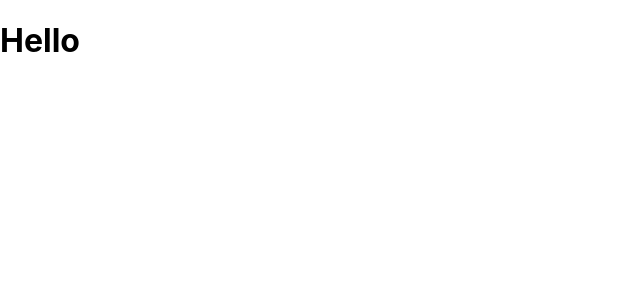
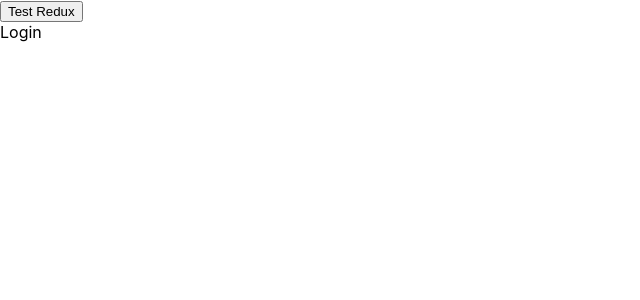
Before and after one commit to JoseChirinos/react-scalable-js, a React (Vite) app: page /login in a window 1280 px wide. Shown: the top 300 px of the page, without its empty margins (0-640 px from the left). Built offline with nearby package versions, Linux system fonts and the light colour scheme.

Commit message:
Config base completed

```diff
--- a/package.json
+++ b/package.json
@@ -5,7 +5,8 @@
   "scripts": {
     "dev": "vite",
     "build": "vite build",
-    "preview": "vite preview"
+    "preview": "vite preview",
+    "lint": "npx eslint src/ --ext .js,.jsx \"src/\""
   },
   "dependencies": {
     "lodash": "^4.17.21",
@@ -20,6 +21,7 @@
   },
   "devDependencies": {
     "@babel/eslint-parser": "^7.17.0",
+    "@babel/preset-react": "^7.16.7",
     "@vitejs/plugin-react": "^1.0.7",
     "eslint": "^8.13.0",
     "eslint-config-airbnb": "^19.0.4",
--- a/src/redux/actionCreators.js
+++ b/src/redux/actionCreators.js
@@ -1,6 +1,8 @@
-import { SET_MENU_TOGGLE } from './actions'
+import { SET_USER_AUTH } from './actions'
 
-export const setMenuToggle = (toggle = false) => ({
-  type: SET_MENU_TOGGLE,
-  toggle,
+export const setUserAuth = (user) => ({
+  type: SET_USER_AUTH,
+  user,
 })
+
+export default () => {}
--- a/src/redux/actions.js
+++ b/src/redux/actions.js
@@ -1 +1,3 @@
-export const SET_MENU_TOGGLE = 'SET_MENU_TOGGLE'
+export const SET_USER_AUTH = 'SET_USER_AUTH'
+
+export default () => {}
--- a/src/redux/reducers.js
+++ b/src/redux/reducers.js
@@ -1,10 +1,12 @@
-import { SET_MENU_TOGGLE } from './actions'
+import { SET_USER_AUTH } from './actions'
 
-export const menuToggle = (state = false, action) => {
-  switch (action.type) {
-    case SET_MENU_TOGGLE:
-      return action.toggle
+export const userAuth = (state = { logged: false }, action = {}) => {
+  switch (action?.type) {
+    case SET_USER_AUTH:
+      return action?.user
     default:
       return state
   }
 }
+
+export default () => {}
--- a/src/redux/store.js
+++ b/src/redux/store.js
@@ -1,12 +1,13 @@
 import { createStore, combineReducers } from 'redux'
-import { menuToggle } from './reducers'
+import { userAuth } from './reducers'
 
 const reducers = combineReducers({
-  menuToggle,
+  userAuth,
 })
 
 const store = createStore(
   reducers,
+  /* eslint no-underscore-dangle: ["error", { "allow": ["__REDUX_DEVTOOLS_EXTENSION__"] }] */
   window.__REDUX_DEVTOOLS_EXTENSION__ && window.__REDUX_DEVTOOLS_EXTENSION__()
 )
 
--- a/src/routes/index.js
+++ b/src/routes/index.js
@@ -1,26 +1,32 @@
-import React, { Fragment } from 'react'
-import { BrowserRouter as Router } from 'react-router-dom'
-import RouterList from './router-list'
+import React from 'react'
+import { useSelector, useDispatch } from 'react-redux'
+import { BrowserRouter } from 'react-router-dom'
+import RouterList from '@/routes/router-list'
+import { setUserAuth } from '@/redux/actionCreators'
 
-/* Data */
-const USER = import.meta.env.VITE_USER
-const PASS = import.meta.env.VITE_PASSWORD
+const USER = import.meta.env.VITE_USER // eslint-disable-line
+const PASS = import.meta.env.VITE_PASSWORD // eslint-disable-line
 
-const RouterApp = (props) => {
-  console.log(USER, PASS)
+const RouterApp = () => {
+  console.log(USER, PASS) // eslint-disable-line
+  const userAuth = useSelector((state) => state.userAuth)
+  const dispatch = useDispatch()
+
+  const handleToggleClose = () => {
+    dispatch(setUserAuth({
+      logged: !userAuth.logged
+    }))
+  }
+
   return (
-    <Fragment>
-      <h1>Hello</h1>
-    </Fragment>
+    <>
+      <button type="button" onClick={handleToggleClose}>
+        Test Redux
+      </button>
+      <BrowserRouter>
+        <RouterList />
+      </BrowserRouter>
+    </>
   )
-  // return (
-  //   <>
-  //     <Router>
-  //       <Main>
-  //         <RouterList />
-  //       </Main>
-  //     </Router>
-  //   </>
-  // )
 }
 export default RouterApp
--- a/src/routes/router-list.js
+++ b/src/routes/router-list.js
@@ -1,48 +1,40 @@
-import React, { Fragment } from 'react'
+import React from 'react'
+import PropTypes from 'prop-types'
+import { useSelector } from 'react-redux'
 import { Route, Routes, Navigate } from 'react-router-dom'
-// import Loading from 'components/Atoms/Loading'
-// import NoMatch from 'components/Atoms/NotMatch'
-// import Login from 'components/Organisms/Login'
-
-// const Home = Loadable({
-//   loader: () => import('../pages/home'),
-//   loading: Loading,
-// })
-
-// const Generate = Loadable({
-//   loader: () => import('../pages/generate'),
-//   loading: Loading,
-// })
-
-// const Boletines = Loadable({
-//   loader: () => import('../pages/boletines'),
-//   loading: Loading,
-// })
-
-// const Notas = Loadable({
-//   loader: () => import('../pages/notas'),
-//   loading: Loading,
-// })
 
 const Login = () => <div>Login</div>
 const Home = () => <div>Home</div>
+const NoMatch = () => <div>404</div>
 
 const AuthControl = (props) => {
-  const { logged, component: Component } = props
-  return <Fragment>{logged ? <Component {...props} /> : <Redirect to="/login" />}</Fragment>
+  const { logged, element: Component } = props
+  return <>{logged ? <Component /> : <Navigate to="/login" replace />}</>
 }
 
-const RouterList = (props) => {
-  const logged = false;
+AuthControl.propTypes = {
+  logged: PropTypes.bool.isRequired,
+  element: PropTypes.elementType.isRequired,
+}
+
+const LoginControl = (props) => {
+  const { logged } = props
+  return <>{logged ? <Navigate to="/" replace /> : <Login />}</>
+}
+
+LoginControl.propTypes = {
+  logged: PropTypes.bool.isRequired,
+}
+
+const RouterList = () => {
+  const { logged } = useSelector((state) => state.userAuth)
   return (
     <Routes>
       {/* HOME route */}
       <Route
         exact
         path="/"
-        component={(props) => (
-          <AuthControl logged={logged} component={Home} {...props} />
-        )}
+        element={<AuthControl logged={logged} element={Home} />}
       />
 
       {/* NOTAS route */}
@@ -53,19 +45,13 @@ const RouterList = (props) => {
         )}
       /> */}
 
-      {/* BOLETINES route public*/}
+      {/* BOLETINES route public */}
       {/* <Route path="/boletines/:estudiante" component={Boletines} /> */}
 
-      {/* LOGIN route public*/}
-      <Route exact path="/login">
-        {logged ? (
-          <Navigate to="/" replace />
-        ) : (
-          <Login />
-        )}
-      </Route>
+      {/* LOGIN route public */}
+      <Route exact path="/login" element={<LoginControl logged={logged} />} />
 
-      {/* 404 route*/}
+      {/* 404 route */}
       <Route component={NoMatch} />
     </Routes>
   )
--- a/vite.config.js
+++ b/vite.config.js
@@ -8,6 +8,9 @@ export default ({ mode }) => {
   process.env = {...process.env, ...loadEnv(mode, process.cwd())};
   return defineConfig({
     plugins: [react()],
+    server: {
+      open: true,
+    },
     resolve: {
       alias: {
         '@': path.resolve(__dirname, './src'),
```
Also changed, not shown: jsconfig.json (+2 -5 lines), .eslintrc.js, 1 other file (tests, documents, lock files or other folders).
